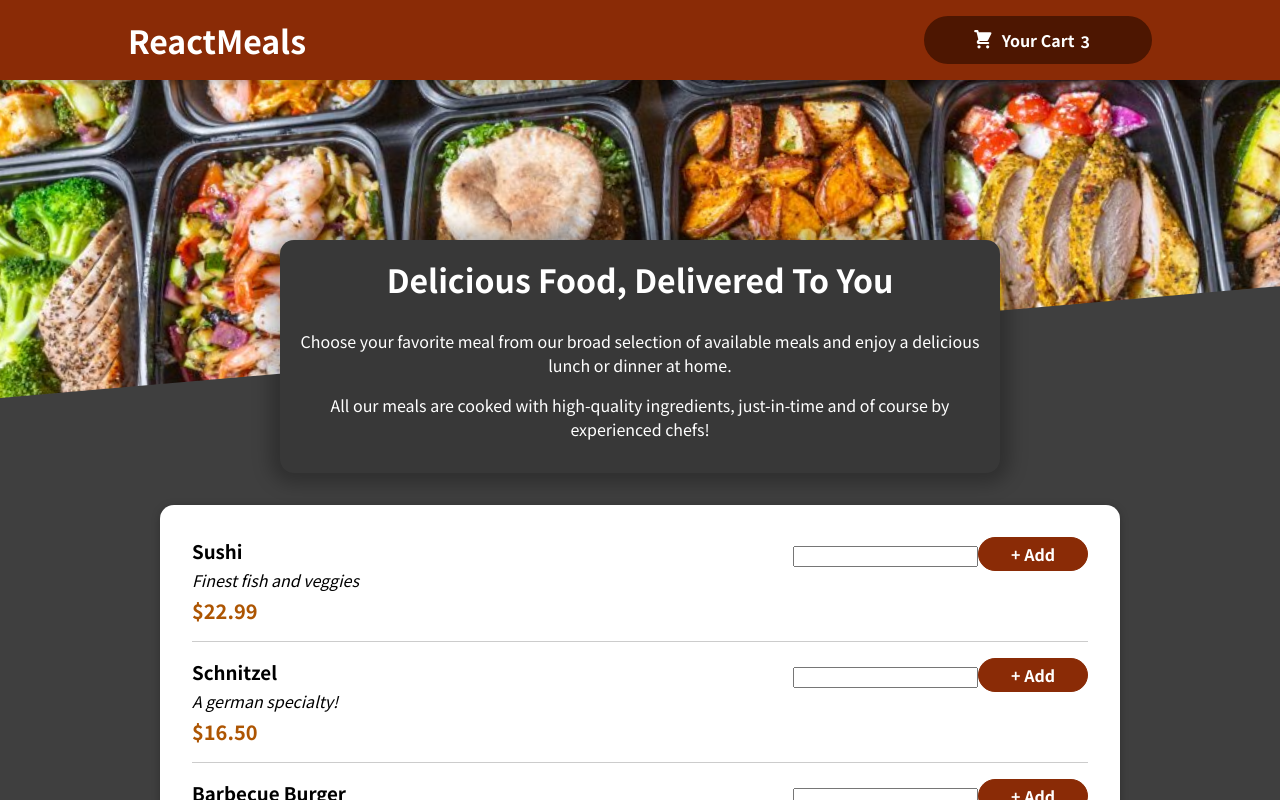
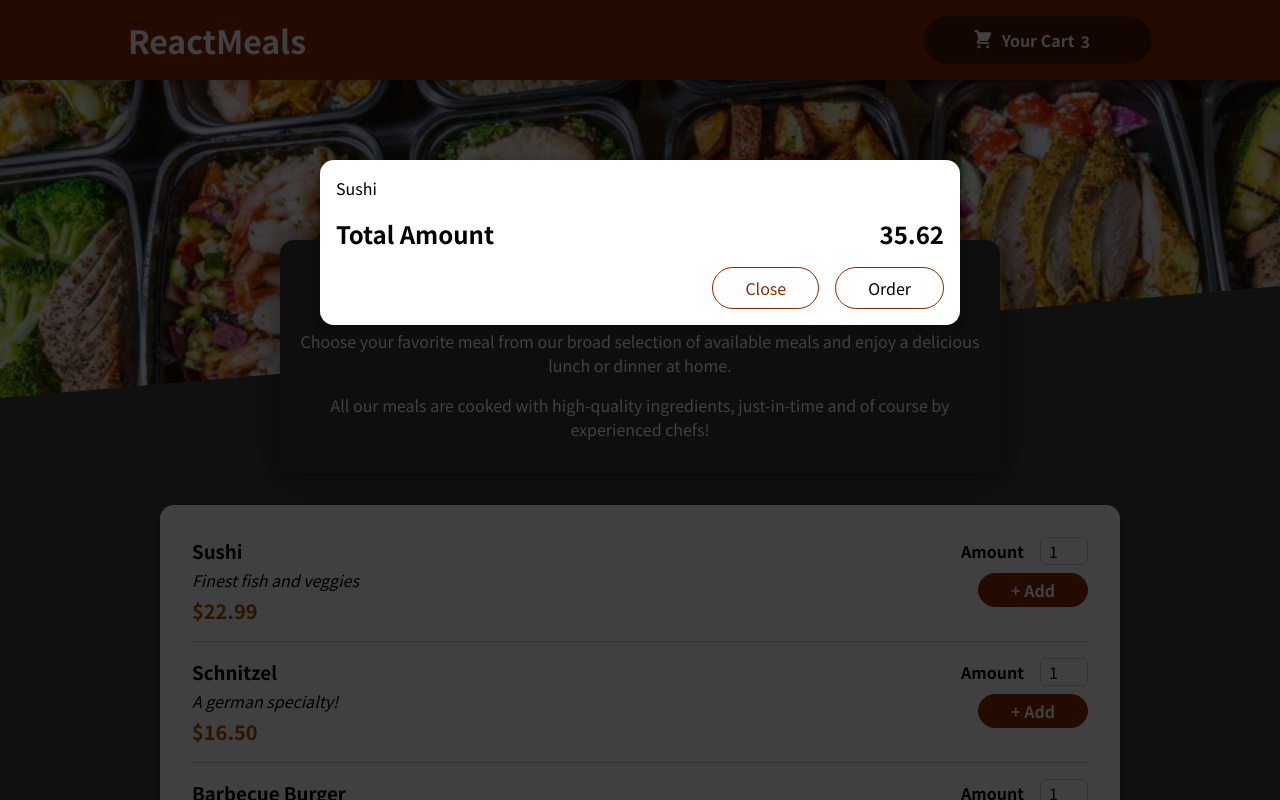
Before and after one commit to samueleke/Food-Order-App, a React (Create React App) app: page / in a window 1280 px wide. Shown: the top 800 px of the page. Built offline with nearby package versions, Linux system fonts and the light colour scheme.

Commit message:
Added Cart Modal

```diff
--- a/public/index.html
+++ b/public/index.html
@@ -28,6 +28,7 @@
   </head>
   <body>
     <noscript>You need to enable JavaScript to run this app.</noscript>
+    <div id="overlays"></div>
     <div id="root"></div>
     <!--
       This HTML file is a template.
--- a/src/App.js
+++ b/src/App.js
@@ -1,4 +1,5 @@
 import React, { Fragment } from "react";
+import Cart from "./components/Cart/Cart";
 
 import Header from "./components/Layout/Header";
 import Meals from "./components/Meals/Meals";
@@ -6,6 +7,7 @@
 function App() {
   return (
     <Fragment>
+      <Cart/>
       <Header />
       <main>
         <Meals />
--- /dev/null
+++ b/src/components/Cart/Cart.js
@@ -0,0 +1,25 @@
+import Modal from '../UI/Modal';
+import classes from './Cart.module.css'
+
+const Cart = props => {
+    const cartItems =
+        <ul className={classes['cart-items']}>{[
+            { id: 'c1', name: 'Sushi', amount: 2, price: 12.99 },
+        ].map((item) => <li>{item.name}</li>)}</ul >;
+
+    return (
+        <Modal>
+            {cartItems}
+            <div className={classes.total}>
+                <span>Total Amount</span>
+                <span>35.62</span>
+            </div>
+            <div className={classes.actions}>
+                <button className={classes['button--alt']}>Close</button>
+                <button classname={classes.button}>Order</button>
+            </div>
+        </Modal>
+    )
+}
+
+export default Cart;
--- /dev/null
+++ b/src/components/Cart/Cart.module.css
@@ -0,0 +1,46 @@
+.cart-items {
+    list-style: none;
+    margin: 0;
+    padding: 0;
+    max-height: 20rem;
+    overflow: auto;
+  }
+
+  .total {
+    display: flex;
+    justify-content: space-between;
+    align-items: center;
+    font-weight: bold;
+    font-size: 1.5rem;
+    margin: 1rem 0;
+  }
+
+  .actions {
+    text-align: right;
+  }
+
+  .actions button {
+    font: inherit;
+    cursor: pointer;
+    background-color: transparent;
+    border: 1px solid #8a2b06;
+    padding: 0.5rem 2rem;
+    border-radius: 25px;
+    margin-left: 1rem;
+  }
+
+  .actions button:hover,
+  .actions button:active {
+    background-color: #5a1a01;
+    border-color: #5a1a01;
+    color: white;
+  }
+
+  .actions .button--alt {
+    color: #8a2b06;
+  }
+
+  .actions .button {
+    background-color: #8a2b06;
+    color: white;
+  }
--- a/src/components/Meals/AvailableMeals.js
+++ b/src/components/Meals/AvailableMeals.js
@@ -32,6 +32,7 @@
 const AvailableMeals = () => {
     const mealsList = DUMMY_MEALS.map((meal) =>
         <MealItem
+            id={meal.id}
             key={meal.id}
             name={meal.name}
             description={meal.description}
--- a/src/components/Meals/MealItem/MealItem.js
+++ b/src/components/Meals/MealItem/MealItem.js
@@ -13,7 +13,7 @@
                 <div className={classes.price}>{price}</div>
             </div>
             <div>
-                <MealItemForm />
+                <MealItemForm id={props.id}/>
             </div>
         </li>
     )
--- a/src/components/Meals/MealItem/MealItemForm.js
+++ b/src/components/Meals/MealItem/MealItemForm.js
@@ -1,9 +1,19 @@
+import Input from '../../UI/Input';
 import classes from './MealItemForm.module.css'
 
 const MealItemForm = props => {
     return (
         <form className={classes.form}>
-            <input />
+            <Input
+                label="Amount"
+                input={{
+                    id: 'amount_' + props.id,
+                    type: 'number',
+                    min: '1',
+                    max: '5',
+                    step: '1',
+                    defaultValue: '1'
+                }} />
             <button>+ Add</button>
         </form>
     )
--- /dev/null
+++ b/src/components/UI/Modal.js
@@ -0,0 +1,29 @@
+import { Fragment } from 'react'
+import ReactDOM  from 'react-dom'
+import classes from './Modal.module.css'
+
+const BackDrop = props => {
+    return <div className={classes.backdrop}></div>
+}
+
+const ModalOverlay = props => {
+    return <div className={classes.modal}>
+        <div className={classes.content}>{props.children}</div>
+    </div>
+}
+
+const Modal = props => {
+    const portalElement = document.getElementById("overlays");
+    return (
+        <Fragment>
+            {ReactDOM.createPortal(<BackDrop />, portalElement)}
+            {ReactDOM.createPortal(
+                <ModalOverlay>
+                    {props.children}
+                </ModalOverlay>,
+                portalElement)}
+        </Fragment>
+    )
+}
+
+export default Modal;
--- /dev/null
+++ b/src/components/UI/Modal.module.css
@@ -0,0 +1,40 @@
+.backdrop {
+    position: fixed;
+    top: 0;
+    left: 0;
+    width: 100%;
+    height: 100vh;
+    z-index: 20;
+    background-color: rgba(0, 0, 0, 0.75);
+  }
+
+  .modal {
+    position: fixed;
+    top: 20vh;
+    left: 5%;
+    width: 90%;
+    background-color: white;
+    padding: 1rem;
+    border-radius: 14px;
+    box-shadow: 0 2px 8px rgba(0, 0, 0, 0.25);
+    z-index: 30;
+    animation: slide-down 300ms ease-out forwards;
+  }
+
+  @media (min-width: 768px) {
+    .modal {
+      width: 40rem;
+      left: calc(50% - 20rem);
+    }
+  }
+
+  @keyframes slide-down {
+    from {
+      opacity: 0;
+      transform: translateY(-3rem);
+    }
+    to {
+      opacity: 1;
+      transform: translateY(0);
+    }
+  }
```
Also changed, not shown: 1 other file (tests, documents, lock files or other folders).
